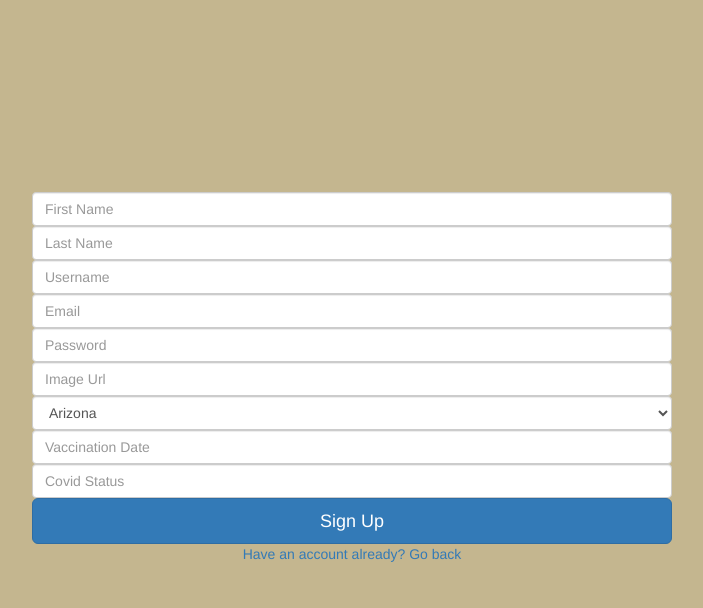
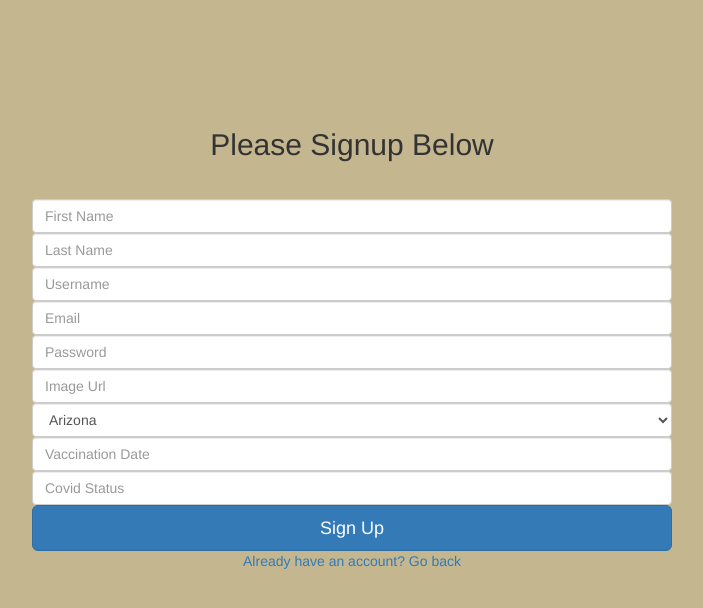
Before and after one commit to azaria-dedmon/covid-19, a Flask app: page /register in a window 1280 px wide. Shown: the top 608 px of the page, without its empty margins (288-991 px from the left). Run offline with Flask 2, Linux system fonts and the light colour scheme; some libraries are stand-ins or nearby versions.

Commit message:
improve register ui/ux

```diff
--- a/app/static/index.css
+++ b/app/static/index.css
@@ -35,7 +35,7 @@ body {
   text-align: center;
   width: 50%;
   margin-left: 25%;
-  margin-top: 15%;
+  margin-top: 3%;
 }
 
 .msg {
@@ -137,3 +137,8 @@ li a:hover {
 .search {
   margin-top: 1.1%;
 }
+
+#signup-details {
+  text-align: center;
+  margin-top: 10%;
+}
--- a/app/templates/users/register.html
+++ b/app/templates/users/register.html
@@ -9,6 +9,7 @@
   <link rel="stylesheet" href="/static/index.css">
 </head>
 <body>
+    <h2 id="signup-details">Please Signup Below</h2>
     <div class="form">
     {% for category, message in get_flashed_messages(with_categories=True) %}
         <div class="msg">{{ message }}</div>
@@ -23,7 +24,7 @@
             {% endfor %}
         <button class="btn btn-primary btn-block btn-lg">Sign Up</button>
     </form>
-    <a href="/login">Have an account already?</a>
+    <a href="/login">Already have an account?</a>
     <a href="/">Go back</a>
     </div>
 </body>
```
